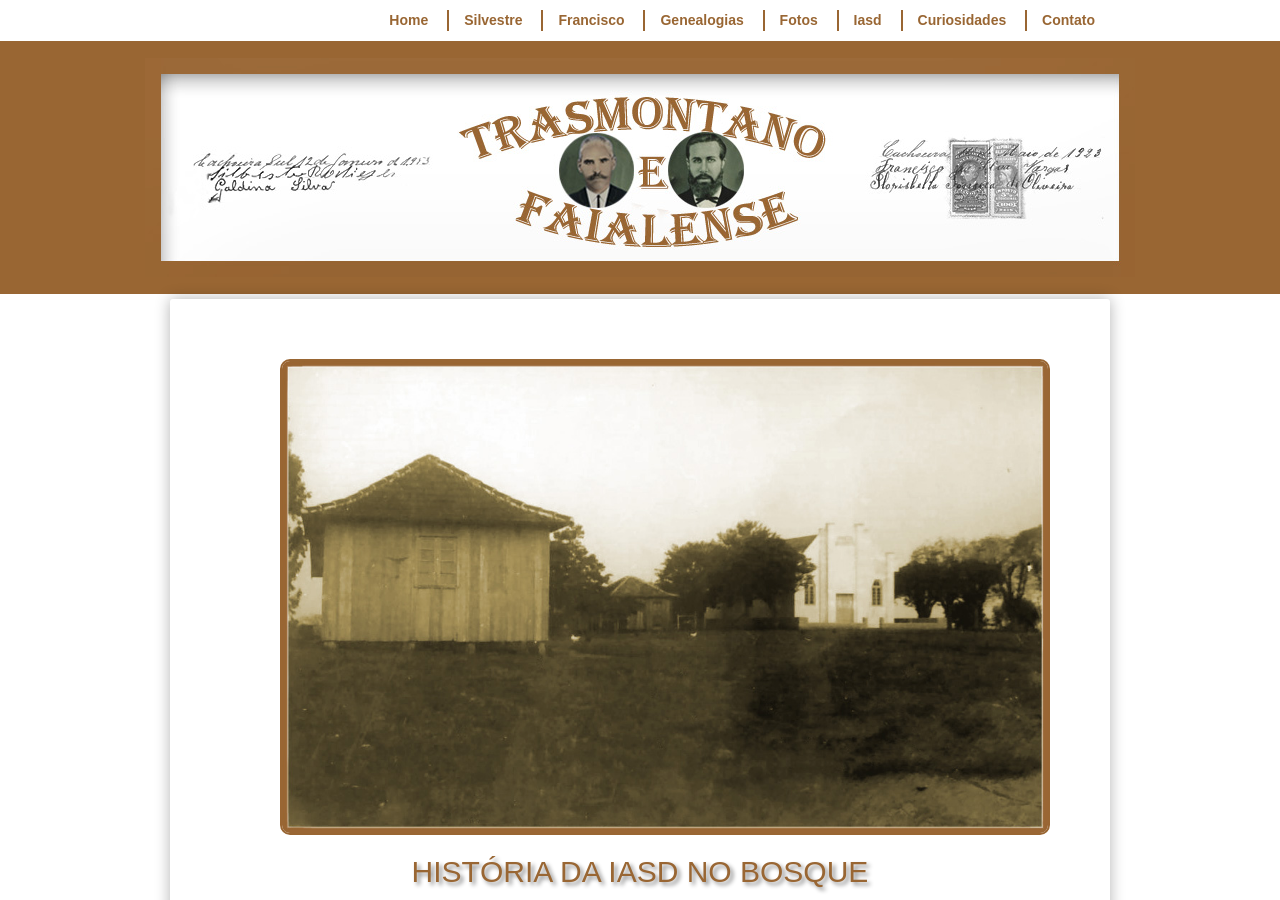
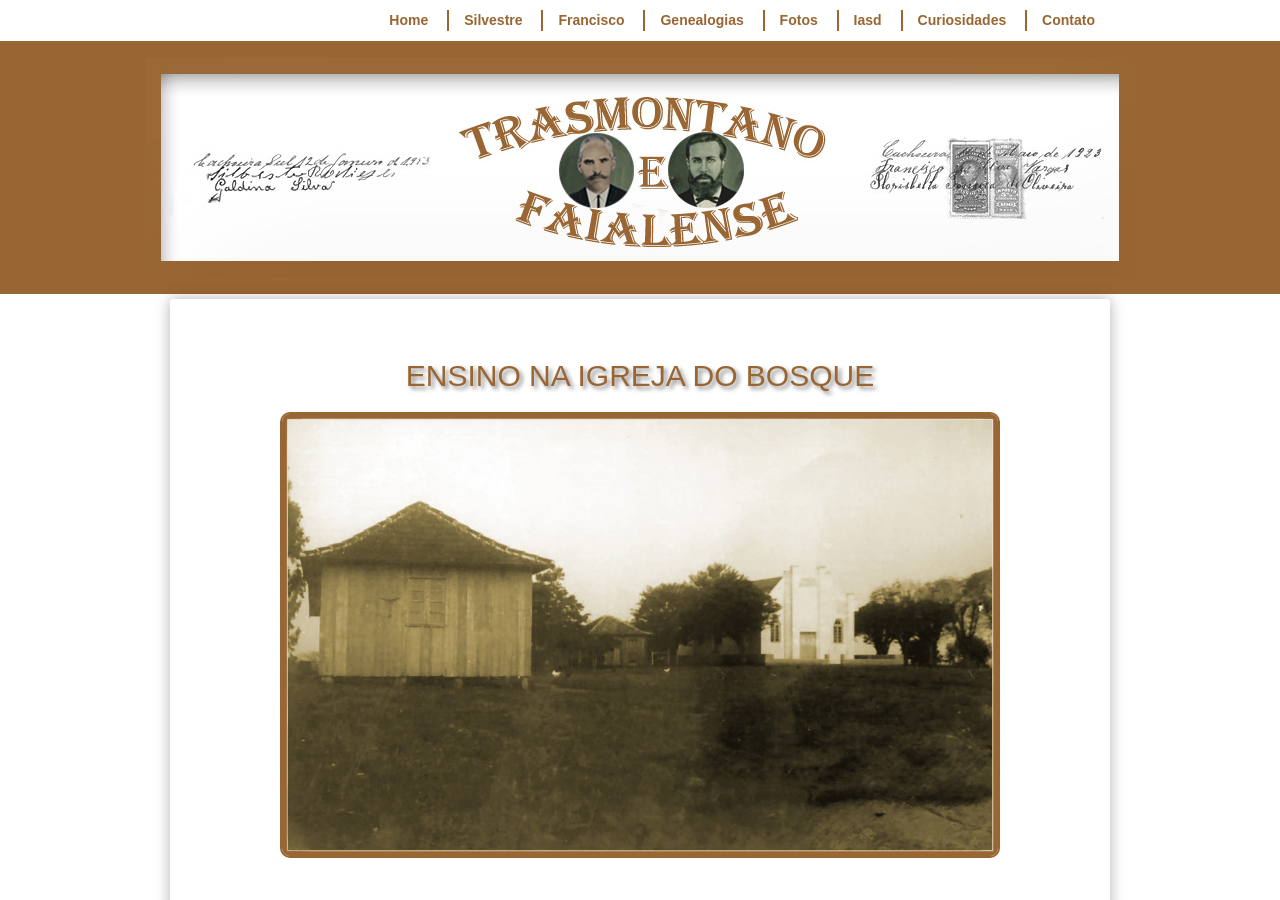
Before and after one commit to claudiovargas1955/claudiovargas1955.github.io, a Jekyll site: the page built from _pages/ensino-da-iasd-bosque.html, in a window 1280 px wide and 900 px high. Built offline with Jekyll 4.4.1, drawn with Linux system fonts in a browser that asks for light colours; some web fonts are replaced; grey boxes are pictures that could not be loaded.

Commit message:
Update ensino-da-iasd-bosque.html

```diff
--- a/_pages/ensino-da-iasd-bosque.html
+++ b/_pages/ensino-da-iasd-bosque.html
@@ -116,11 +116,10 @@ tr:hover{
        background-color: #c3e6e5;
 }
 </style>
+
+<p><h2>ENSINO NA IGREJA DO BOSQUE</h2>
+<figure class="foto-legenda">
 <p><img class="esq2" style="float:center"; src="/images/IASD-Bosque.jpg" class="img-responsive" width="770px" title="";/>
-<p><h2>HISTÓRIA DA IASD NO BOSQUE</h2>
-
-<figure class="foto-legenda">
-<p><img class="esq2" style="float:center"; src="/images/igrejabosque.png" class="img-responsive" width="770px" title="";/>
 <figcaption>
 <h3>Inauguração Igreja Adventista do Bosque<br>1937</h3></figcaption></figure><br>
 <img class="dir3" style="float:center"; src="/images/Separador2.jpg" class="img-responsive" width="400px" title="";/><br>
```
